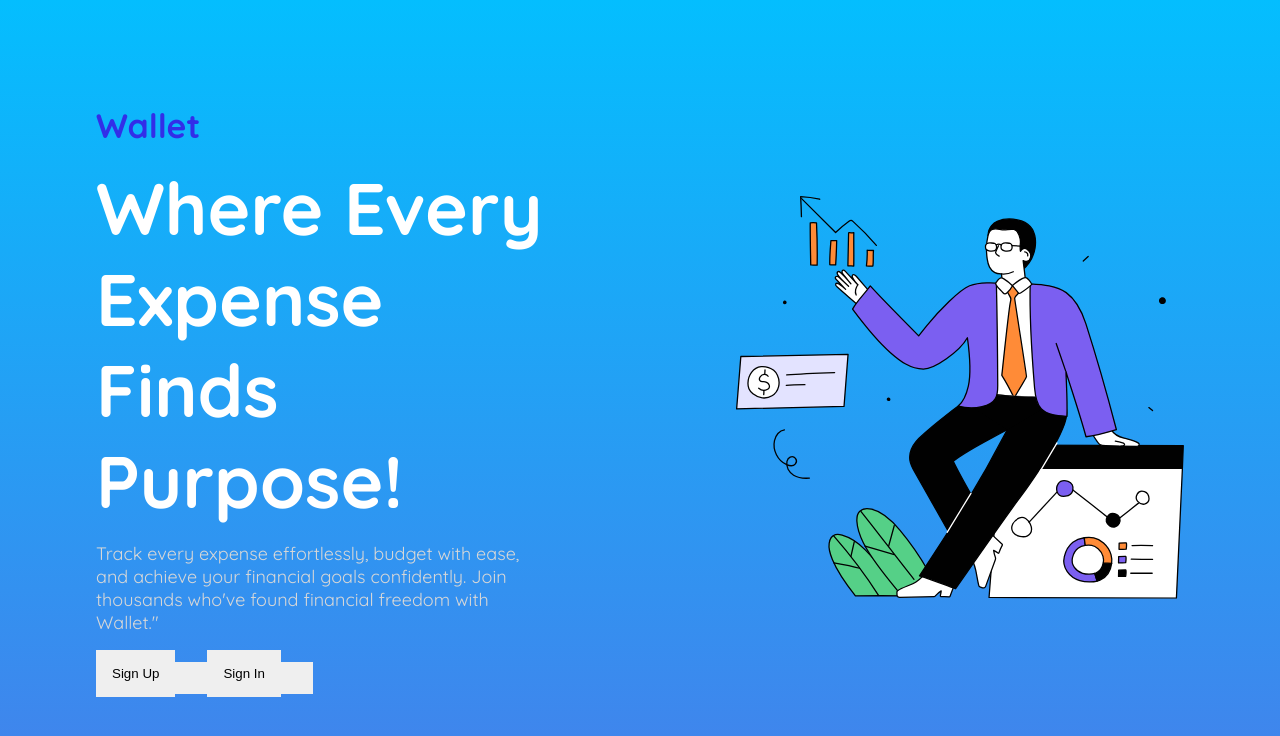
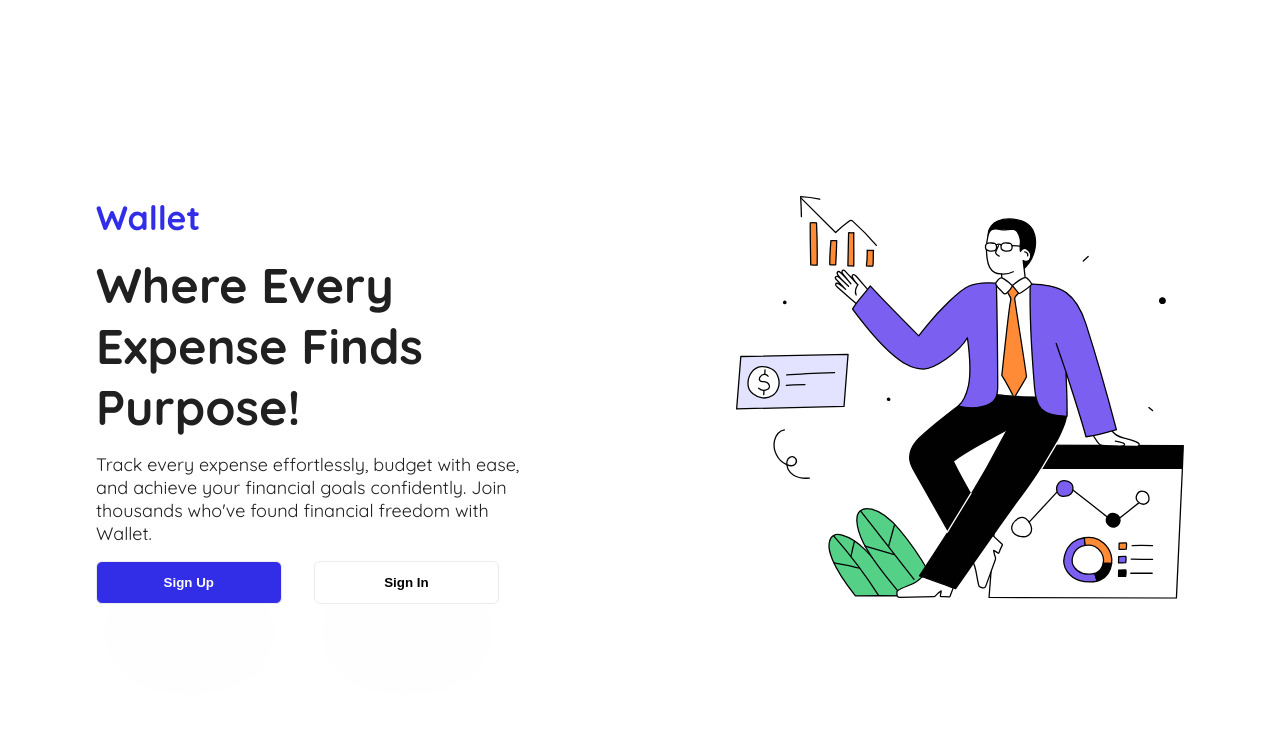
Before and after one commit to thesyscoder/CodeBridger, a React (Create React App) app in the folder frontend/reactjs/projects/wallet/: page / in a window 1280 px wide. Shown: the top 736 px of the page. Built offline with nearby package versions, Linux system fonts and the light colour scheme.

Commit message:
landing page ready

```diff
--- a/frontend/reactjs/projects/wallet/src/components/atoms/Button/Button.atom.jsx
+++ b/frontend/reactjs/projects/wallet/src/components/atoms/Button/Button.atom.jsx
@@ -1,18 +1,20 @@
 import React from "react";
 import "./button.style.scss";
-
 const Button = ({
+  icon,
   title,
   className = "primary",
+  isDisabled = false,
   onClickAction,
-  disabled = false,
 }) => {
   return (
     <button
-      className={`btn ${className}`}
+      type="button"
+      disabled={isDisabled}
+      className={className}
       onClick={onClickAction}
-      disabled={disabled}
     >
+      {icon && <span className="icon">{icon}</span>}
       {title}
     </button>
   );
--- a/frontend/reactjs/projects/wallet/src/components/atoms/Button/button.style.scss
+++ b/frontend/reactjs/projects/wallet/src/components/atoms/Button/button.style.scss
@@ -1,7 +1,31 @@
 // style button
+@import "../../../styles/colors";
+@import "../../../styles/mixin";
 
-.btn {
-  border: none;
+button {
   outline: none;
-  padding: 1rem;
+  border: 1.4px solid $GRAY_COLOR;
+  padding: 0.8rem;
+  border-radius: 6px;
+  width: 100%;
+  cursor: pointer;
+  transition: 0.6s ease-in-out;
+  font-weight: bold;
+  @include box-shadow;
 }
+
+// Icon styles
+.icon {
+  margin-right: 8px; // Adjust this value as needed
+}
+.primary {
+  background-color: $PRIMARY_COLOR;
+  color: $WHITE_COLOR;
+  &:hover {
+    background-color: $WHITE_COLOR;
+    color: $BLACK_COLOR;
+  }
+}
+.secondary {
+  background-color: $WHITE_COLOR;
+}
--- a/frontend/reactjs/projects/wallet/src/pages/Landing/Landing.page.jsx
+++ b/frontend/reactjs/projects/wallet/src/pages/Landing/Landing.page.jsx
@@ -19,23 +19,21 @@ const LandingPage = () => {
         <p>
           Track every expense effortlessly, budget with ease, and achieve your
           financial goals confidently. Join thousands who've found financial
-          freedom with Wallet."
+          freedom with Wallet.
         </p>
         <div className="button-container">
           <Button
+            title={"Sign Up"}
             className="primary"
-            title="Sign Up"
-            disabled={false}
+            isDisabled={false}
             onClickAction={() => handleNavigation("/signup")}
           />
-          <Button />
           <Button
+            title={"Sign In"}
             className="secondary"
-            title="Sign In"
-            disabled={false}
+            isDisabled={false}
             onClickAction={() => handleNavigation("/signin")}
           />
-          <Button />
         </div>
       </div>
       <div className="banner-illustration-container">
--- a/frontend/reactjs/projects/wallet/src/pages/Landing/landing.style.scss
+++ b/frontend/reactjs/projects/wallet/src/pages/Landing/landing.style.scss
@@ -5,8 +5,6 @@
 
 .landing-page-main-container {
   display: flex;
-  //   background-image: linear-gradient(120deg, #e0c3fc 0%, #8ec5fc 100%);
-  background-image: linear-gradient(to top, #4481eb 0%, #04befe 100%);
   height: 100vh;
   justify-content: center;
   align-items: center;
@@ -16,19 +14,22 @@
     padding: 6rem;
   }
   .text-content-container {
+    & > *:not(:last-child) {
+      margin-bottom: 1rem; /* Adjust the value as needed */
+    }
     & h2 {
       font-size: $H2_SIZE;
       color: $PRIMARY_COLOR;
-      margin-bottom: 1rem;
     }
     & h1 {
-      font-size: $H1_SIZE * 1.8;
-      margin-bottom: 1rem;
-      color: $WHITE_COLOR;
+      font-size: $H1_SIZE * 1.2;
     }
-    p {
-      color: $GRAY_COLOR;
-      margin-bottom: 1rem;
+    & .button-container {
+      display: flex;
+      width: 90%;
+      :not(:first-child) {
+        margin-left: 2rem;
+      }
     }
   }
   .banner-illustration-container {
--- a/frontend/reactjs/projects/wallet/src/styles/_colors.scss
+++ b/frontend/reactjs/projects/wallet/src/styles/_colors.scss
@@ -1,6 +1,5 @@
 // color scheme
 $PRIMARY_COLOR: #322ee8;
-$SECONDARY_COLOR: #c77620;
-$GRAY_COLOR: #d7d7d7;
+$GRAY_COLOR: #ececec;
 $WHITE_COLOR: #ffffff;
 $BLACK_COLOR: #202020;
--- a/frontend/reactjs/projects/wallet/src/styles/_mixin.scss
+++ b/frontend/reactjs/projects/wallet/src/styles/_mixin.scss
@@ -1,5 +1,6 @@
 // global mixins
 
 @mixin box-shadow {
-  box-shadow: rgba(99, 99, 99, 0.2) 0px 2px 8px 0px;
+  box-shadow: rgba(50, 50, 93, 0.25) 0px 50px 100px -20px,
+    rgba(0, 0, 0, 0.3) 0px 30px 60px -30px;
 }
```
